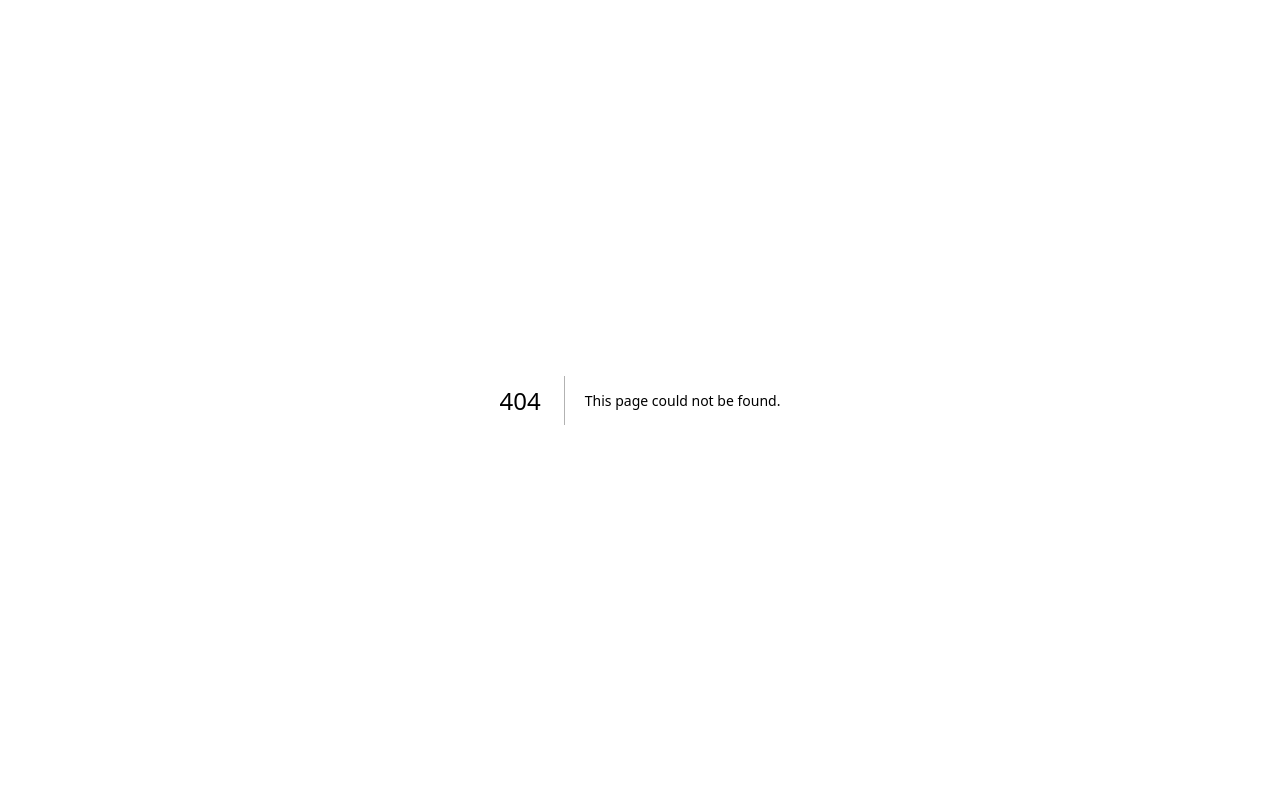
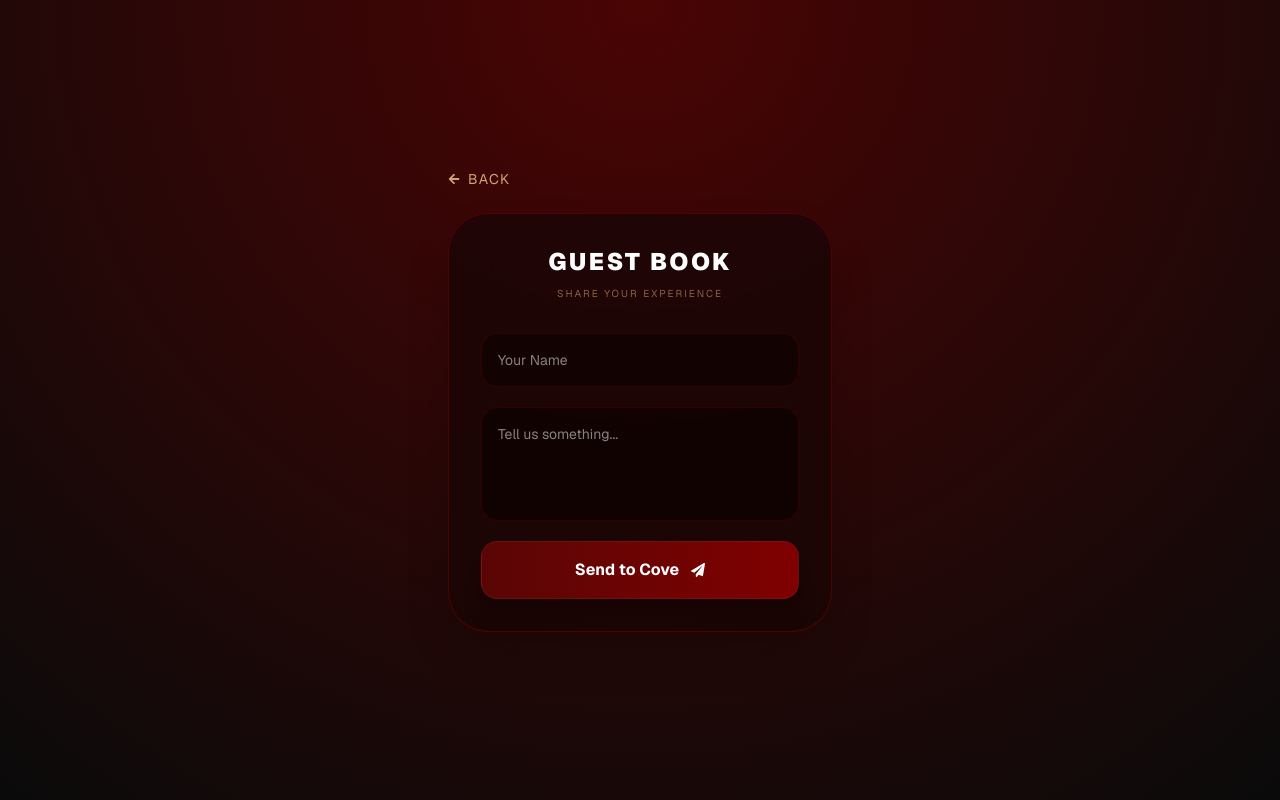
Before and after one commit to heshammmsaifff/Cove, a Next.js app: page /comment in a window 1280 px wide. Before the commit this address had no page. Built offline with nearby package versions, Linux system fonts and the light colour scheme.

Commit message:
add guest comment

```diff
--- /dev/null
+++ b/app/api/comment/route.js
@@ -0,0 +1,54 @@
+import { NextResponse } from "next/server";
+
+export async function POST(request) {
+  try {
+    const { name, message } = await request.json();
+
+    const botToken = process.env.TELEGRAM_BOT_TOKEN;
+
+    // قراءة المعرفات وتحويلها إلى مصفوفة (Array)
+    // يتوقع أن يكون التنسيق في .env كالتالي: ID1,ID2,ID3
+    const chatIdsRaw = process.env.TELEGRAM_CHAT_ID || "";
+    const chatIds = chatIdsRaw
+      .split(",")
+      .map((id) => id.trim())
+      .filter((id) => id !== "");
+
+    if (chatIds.length === 0) {
+      throw new Error("No Chat IDs found in environment variables");
+    }
+
+    const telegramText = `🔔 *New Guest Comment*\n\n👤 *Name:* ${name}\n💬 *Message:* ${message}`;
+
+    // إعداد وعود الإرسال لجميع المعرفات في وقت واحد
+    const sendPromises = chatIds.map((id) =>
+      fetch(`https://api.telegram.org/bot${botToken}/sendMessage`, {
+        method: "POST",
+        headers: { "Content-Type": "application/json" },
+        body: JSON.stringify({
+          chat_id: id,
+          text: telegramText,
+          parse_mode: "Markdown",
+        }),
+      }),
+    );
+
+    // تنفيذ جميع الطلبات وانتظار النتائج
+    const results = await Promise.all(sendPromises);
+
+    // التأكد من أن طلباً واحداً على الأقل نجح
+    const anySuccess = results.some((res) => res.ok);
+
+    if (!anySuccess) {
+      throw new Error("Failed to send message to any of the Telegram IDs");
+    }
+
+    return NextResponse.json({ success: true }, { status: 200 });
+  } catch (error) {
+    console.error("Telegram Route Error:", error.message);
+    return NextResponse.json(
+      { success: false, error: error.message },
+      { status: 500 },
+    );
+  }
+}
--- /dev/null
+++ b/app/comment/page.js
@@ -0,0 +1,134 @@
+"use client";
+
+import { useState } from "react";
+import { motion, AnimatePresence } from "framer-motion";
+import { FaPaperPlane, FaArrowLeft, FaCheckCircle } from "react-icons/fa";
+import Link from "next/link";
+
+export default function CommentPage() {
+  const [formData, setFormData] = useState({ name: "", message: "" });
+  const [status, setStatus] = useState("idle"); // idle, loading, success, error
+
+  const handleSubmit = async (e) => {
+    e.preventDefault();
+    setStatus("loading");
+
+    try {
+      // نرسل البيانات إلى المسار المحلي في موقعنا
+      const res = await fetch("/api/comment", {
+        method: "POST",
+        headers: { "Content-Type": "application/json" },
+        body: JSON.stringify(formData),
+      });
+
+      if (res.ok) {
+        setStatus("success");
+        setFormData({ name: "", message: "" });
+      } else {
+        setStatus("error");
+      }
+    } catch (err) {
+      console.error("Submission error:", err);
+      setStatus("error");
+    }
+  };
+
+  return (
+    <main className="min-h-screen flex items-center justify-center px-6 bg-[radial-gradient(circle_at_top,_#4a0404_0%,_#0a0a0a_100%)] text-white">
+      <motion.div
+        initial={{ opacity: 0, y: 20 }}
+        animate={{ opacity: 1, y: 0 }}
+        className="w-full max-w-sm"
+      >
+        <Link
+          href="/"
+          className="inline-flex items-center gap-2 text-[#d4a373] mb-6 text-sm hover:opacity-70 transition-opacity uppercase tracking-widest"
+        >
+          <FaArrowLeft size={12} /> Back
+        </Link>
+
+        <div className="bg-[#1a0505]/80 backdrop-blur-xl border border-[#800000]/50 p-8 rounded-[2.5rem] shadow-2xl relative overflow-hidden">
+          <h2 className="text-2xl font-black mb-2 uppercase tracking-widest text-center text-white">
+            Guest Book
+          </h2>
+          <p className="text-[#d4a373]/60 text-[10px] mb-8 uppercase tracking-[0.2em] text-center">
+            Share your experience
+          </p>
+
+          <AnimatePresence mode="wait">
+            {status === "success" ? (
+              <motion.div
+                key="success"
+                initial={{ opacity: 0, scale: 0.9 }}
+                animate={{ opacity: 1, scale: 1 }}
+                className="text-center py-8"
+              >
+                <FaCheckCircle className="text-green-500 text-5xl mx-auto mb-4" />
+                <h3 className="font-bold text-lg mb-2 text-white">
+                  Message Sent!
+                </h3>
+                <p className="text-white/50 text-xs mb-6">
+                  Thank you for your feedback.
+                </p>
+                <button
+                  onClick={() => setStatus("idle")}
+                  className="text-[#d4a373] text-xs font-bold uppercase border-b border-[#d4a373] pb-1"
+                >
+                  Send another?
+                </button>
+              </motion.div>
+            ) : (
+              <motion.form
+                key="form"
+                onSubmit={handleSubmit}
+                className="flex flex-col gap-5"
+              >
+                <input
+                  type="text"
+                  required
+                  placeholder="Your Name"
+                  className="w-full bg-black/40 border border-[#800000]/30 rounded-2xl p-4 text-sm focus:outline-none focus:border-[#d4a373] transition-all"
+                  value={formData.name}
+                  onChange={(e) =>
+                    setFormData({ ...formData, name: e.target.value })
+                  }
+                />
+
+                <textarea
+                  required
+                  rows="4"
+                  placeholder="Tell us something..."
+                  className="w-full bg-black/40 border border-[#800000]/30 rounded-2xl p-4 text-sm focus:outline-none focus:border-[#d4a373] transition-all resize-none"
+                  value={formData.message}
+                  onChange={(e) =>
+                    setFormData({ ...formData, message: e.target.value })
+                  }
+                />
+
+                <button
+                  type="submit"
+                  disabled={status === "loading"}
+                  className="w-full py-4 bg-gradient-to-r from-[#5a0505] to-[#800000] text-white rounded-2xl font-bold flex items-center justify-center gap-3 active:scale-95 transition-all disabled:opacity-50 border border-white/5 shadow-xl"
+                >
+                  {status === "loading" ? (
+                    "Sending..."
+                  ) : (
+                    <>
+                      Send to Cove <FaPaperPlane size={14} />
+                    </>
+                  )}
+                </button>
+
+                {status === "error" && (
+                  <p className="text-red-500 text-[10px] text-center uppercase font-bold">
+                    Error! Try again later.
+                  </p>
+                )}
+              </motion.form>
+            )}
+          </AnimatePresence>
+        </div>
+      </motion.div>
+    </main>
+  );
+}
--- a/app/page.js
+++ b/app/page.js
@@ -9,6 +9,7 @@ import {
   FaInstagram,
   FaFacebookF,
   FaTiktok,
+  FaPenFancy,
   FaTimes,
 } from "react-icons/fa";
 import { MdRestaurantMenu } from "react-icons/md";
@@ -100,6 +101,11 @@ export default function HomePage() {
             label="Menu"
             href="https://drive.google.com/file/d/1Sk8ugGPC8KjuB_XU59za7PC_jej-P-nS/view?usp=drivesdk"
             icon={<MdRestaurantMenu />}
+          />
+          <SocialLink
+            label="Leave a Comment"
+            href="/comment"
+            icon={<FaPenFancy />}
           />
         </motion.div>
 
@@ -215,22 +221,42 @@ export default function HomePage() {
 
 // ... (نفس الـ imports)
 
+import Link from "next/link";
+
 function SocialLink({ label, href, icon }) {
+  // فحص ما إذا كان الرابط داخلياً (يبدأ بـ /) أو خارجياً
+  const isInternal = href.startsWith("/");
+
   const handleClick = (e) => {
-    // إذا كان الرابط مجرد # لا تفعل شيئاً
     if (href === "#") {
       e.preventDefault();
       return;
     }
   };
 
+  // إذا كان الرابط داخلياً، نستخدم مكون Link لسرعة أفضل
+  if (isInternal) {
+    return (
+      <Link
+        href={href}
+        onClick={handleClick}
+        className="w-full flex items-center gap-5 px-6 py-5 rounded-2xl bg-[#1a0505] border border-white/5 active:bg-[#3a0505] transition-colors shadow-md"
+      >
+        <span className="text-2xl text-[#d4a373]">{icon}</span>
+        <span className="text-xs font-bold tracking-widest uppercase text-white">
+          {label}
+        </span>
+      </Link>
+    );
+  }
+
+  // إذا كان الرابط خارجياً، نستخدم <a> مع target="_blank"
   return (
     <a
       href={href}
       onClick={handleClick}
       target="_blank"
       rel="noopener noreferrer"
-      // إضافة خاصية تخبر بعض المتصفحات بفتح الرابط خارج التطبيق
       data-rel="external"
       className="w-full flex items-center gap-5 px-6 py-5 rounded-2xl bg-[#1a0505] border border-white/5 active:bg-[#3a0505] transition-colors shadow-md"
     >
```
